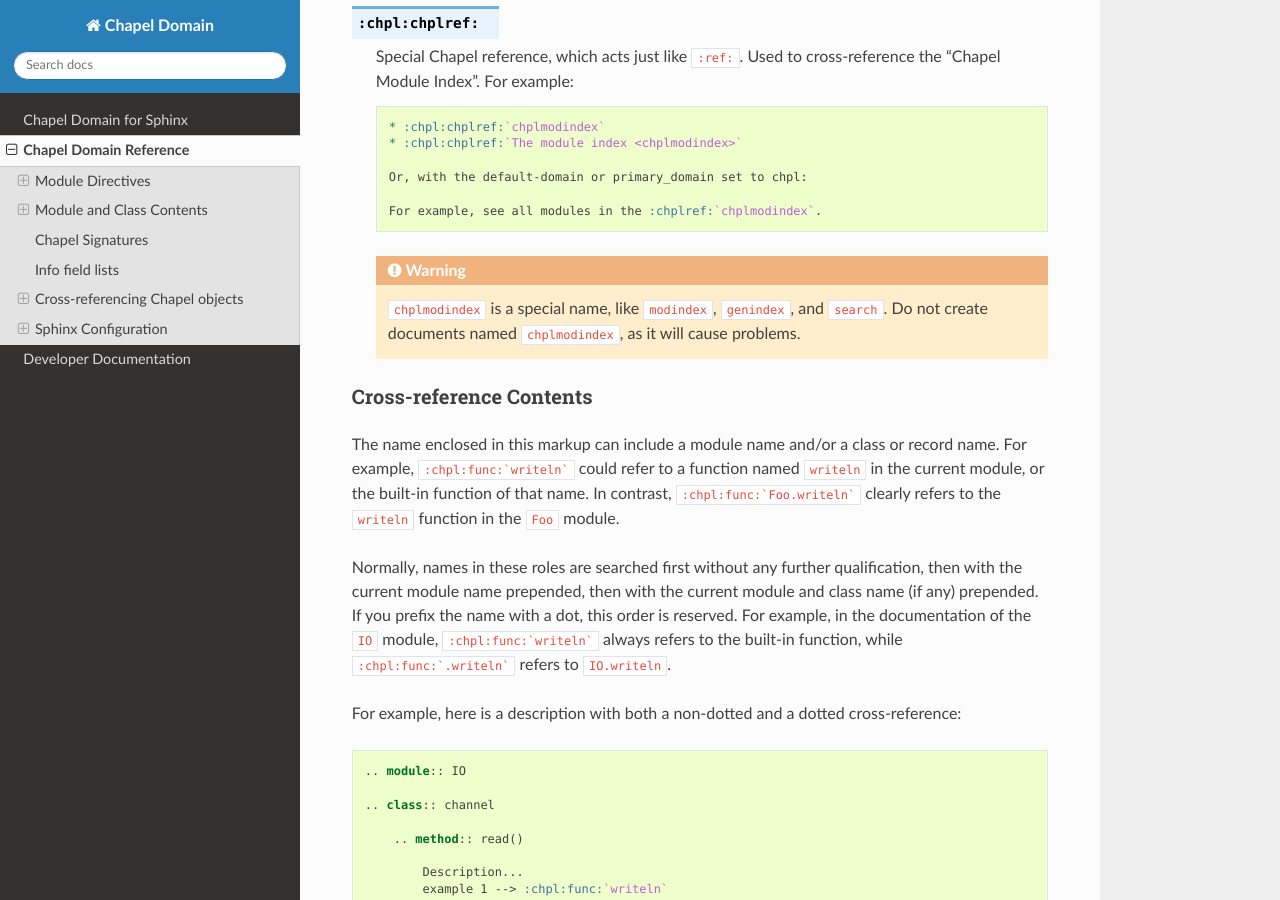
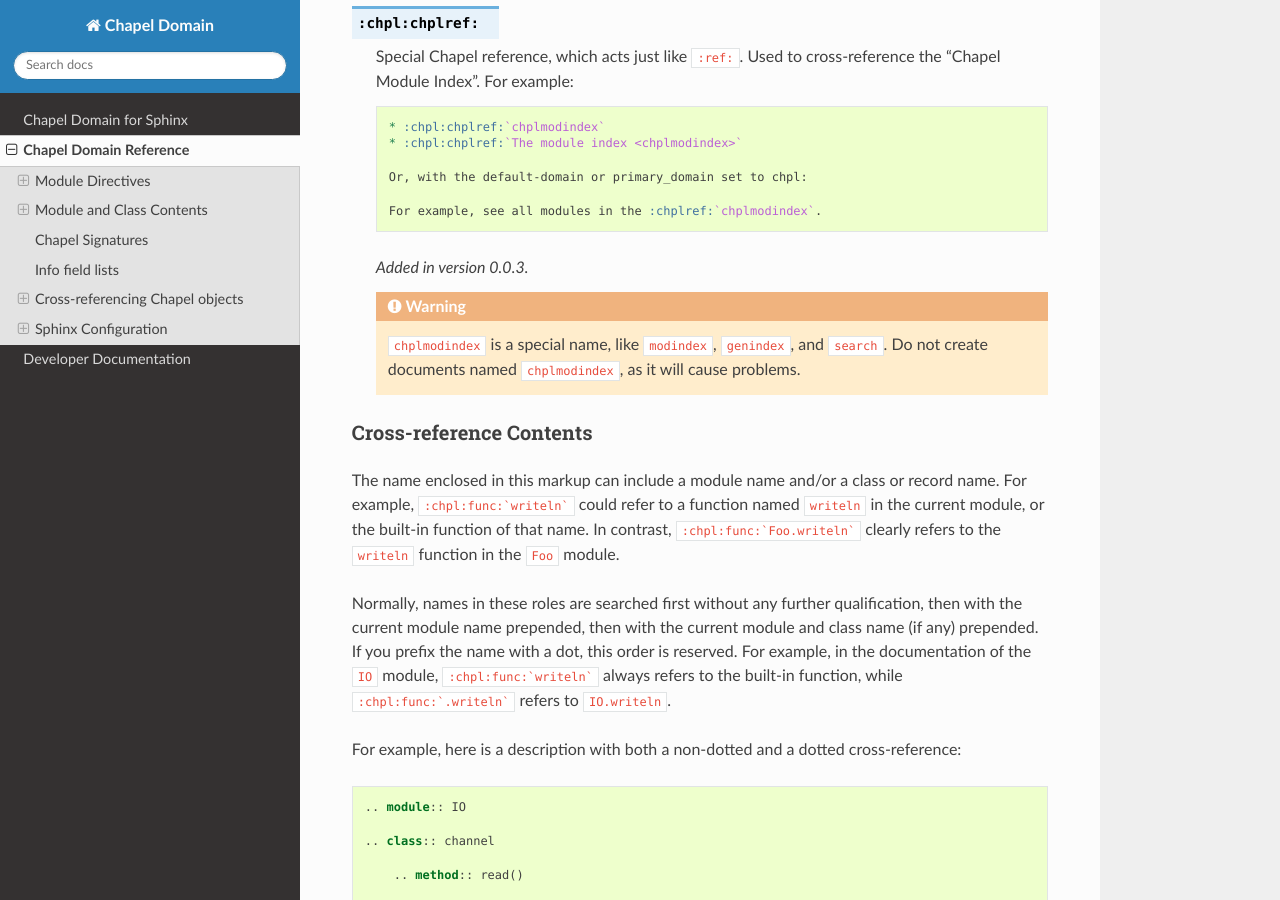
Before and after one commit to chapel-lang/sphinxcontrib-chapeldomain, a Sphinx documentation site: the page built from docs/reference.rst, in a window 1280 px wide and 900 px high, scrolled down 5883 px. Built offline with Sphinx 7.4.7 and the Read the Docs theme 2.0.0, drawn with Linux system fonts in a browser that asks for light colours; the version number could not be read and is left out.

Commit message:
Add versionadded directive to chplref docs.

```diff
--- a/docs/reference.rst
+++ b/docs/reference.rst
@@ -326,6 +326,8 @@ a matching identifier is found:
 
         For example, see all modules in the :chplref:`chplmodindex`.
 
+    .. versionadded:: 0.0.3
+
     .. warning::
 
         ``chplmodindex`` is a special name, like ``modindex``, ``genindex``,
```
